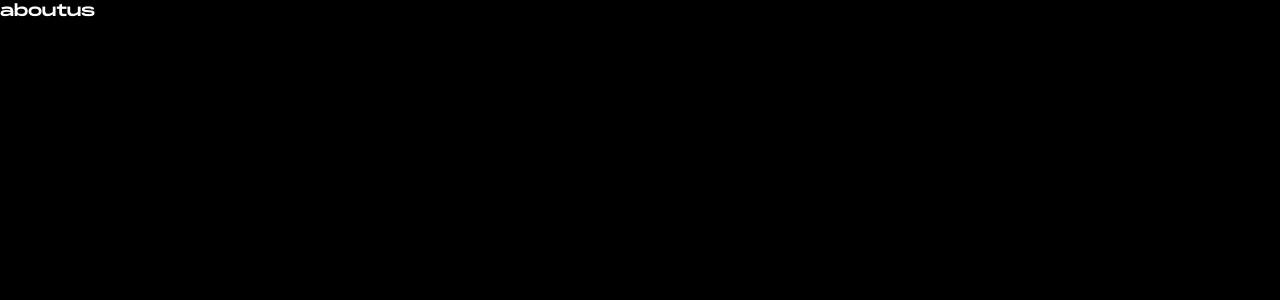
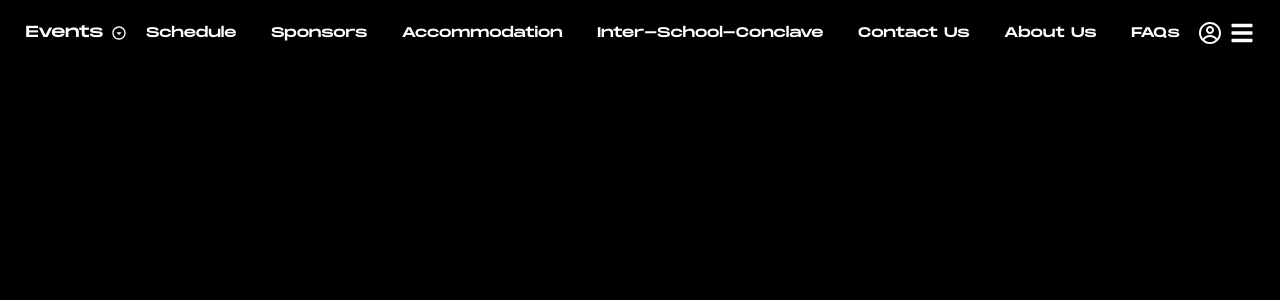
Before and after one commit to AdityaRaj0001/ADVITIYA-24-CLIENT, a Next.js app: page /aboutus in a window 1280 px wide. Shown: the top 300 px of the page. Built offline with nearby package versions, Linux system fonts and the light colour scheme.

Commit message:
routing complete

```diff
--- a/src/app/aboutus/page.jsx
+++ b/src/app/aboutus/page.jsx
@@ -1,8 +1,228 @@
+"use client"
 import React from 'react'
+import { useGSAP } from "@gsap/react";
+import gsap from "gsap";
+import { ScrollTrigger } from "gsap/ScrollTrigger";
+import { Button } from "@/components/ui/button";
+import {
+  DropdownMenu,
+  DropdownMenuContent,
+  DropdownMenuItem,
+  DropdownMenuTrigger,
+} from "@/components/ui/dropdown-menu";
+import { MdOutlineArrowDropDownCircle } from "react-icons/md";
+import { CgProfile } from "react-icons/cg";
+import { FaBars } from "react-icons/fa";
+import { FaRegWindowClose } from "react-icons/fa";
+import { useRef, useLayoutEffect} from "react";
+import Link from "next/link";
+const aboutus = () => {
 
-const aboutus = () => {
+  const page1 = useRef();
+  const { contextSafe } = useGSAP({ scope: page1 });
+  const tl = useRef();
+  // const router = useRouter();
+  const openSidebar = contextSafe(() => {
+    gsap.from(["#sidebar div", "#sidebar #btn"], {
+      onStart: () => {
+        document.querySelector("#sidebar").style.display = "flex";
+        document.querySelector("#mobile-nav").style.display = "none";
+      },
+      y: -50,
+      opacity: 0,
+      duration: 0.3,
+      stagger: 0.1,
+    });
+  });
+
+  const closeSidebar = contextSafe(() => {
+    document.querySelector("#mobile-nav").style.display = "flex";
+    document.querySelector("#sidebar").style.display = "none";
+  });
+
+  useLayoutEffect(() => {
+    const isLargeLaptop = window.innerWidth >= 1280;
+    gsap.registerPlugin(ScrollTrigger);
+
+    let ctx = gsap.context(() => {
+      if (isLargeLaptop) {
+        tl.current = gsap
+          .timeline()
+          .from("nav #btn", {
+            y: -100,
+            opacity: 0,
+            duration: 0.5,
+            ease: "power1.out",
+          })
+      } else {
+        tl.current = gsap
+          .timeline()
+          .from(["#mobile-nav div"], {
+            y: -100,
+            opacity: 0,
+            duration: 0.5,
+          })
+      }
+    }, page1);
+
+    return () => ctx.revert();
+  }, []);
+
   return (
-    <div className='text-white'>aboutus</div>
+    <div ref={page1} className="page1 h-[100vh] w-[100%] relative text-white">
+        <nav className="hidden h-[65px] xl:flex items-center justify-between px-[2vw] py-[4vh]">
+          <span id="btn">
+            <DropdownMenu>
+              <DropdownMenuTrigger className="flex flex-row items-center gap-2 outline-none ">
+                Events
+                <MdOutlineArrowDropDownCircle />
+              </DropdownMenuTrigger>
+              <DropdownMenuContent className="text-white">
+                <DropdownMenuItem>Hackathons</DropdownMenuItem>
+                <DropdownMenuItem>Workshops</DropdownMenuItem>
+                <DropdownMenuItem>Exhibitions</DropdownMenuItem>
+                <DropdownMenuItem>Talk Shows</DropdownMenuItem>
+                <DropdownMenuItem>Competitions</DropdownMenuItem>
+                <DropdownMenuItem>Robowars</DropdownMenuItem>
+              </DropdownMenuContent>
+            </DropdownMenu>
+          </span>
+          <Link id="btn" href="/schedule">
+          <Button  variant="ghost">
+            Schedule
+          </Button>
+          </Link>
+          <Link id="btn" href="/sponsors">
+          <Button  variant="ghost">
+            Sponsors
+          </Button>
+          </Link>
+          <Link id="btn" href="/accommodation">
+          <Button  variant="ghost">
+            Accommodation
+          </Button>
+          </Link>
+         <Link id="btn" href="/isc">
+         <Button  variant="ghost">
+            Inter-School-Conclave
+          </Button>
+         </Link>
+          <Link id="btn" href="/contactus">
+          <Button  variant="ghost">
+            Contact Us
+          </Button>
+          </Link>
+          <Link id="btn" href="/aboutus">
+          <Button  variant="ghost">
+            About Us
+          </Button>
+          </Link>
+          <Link id="btn" href="/faqs">
+          <Button  variant="ghost">
+            FAQs
+          </Button>
+          </Link>
+          <span id="btn">
+            <DropdownMenu>
+              <DropdownMenuTrigger className="flex flex-row items-center gap-2 outline-none text-2xl">
+                {" "}
+                <CgProfile />
+                <FaBars />{" "}
+              </DropdownMenuTrigger>
+              <DropdownMenuContent className="text-white mt-2 mr-2">
+                <DropdownMenuItem>Profile</DropdownMenuItem>
+                <DropdownMenuItem>Login/Register</DropdownMenuItem>
+              </DropdownMenuContent>
+            </DropdownMenu>
+          </span>
+        </nav>
+        <nav
+          id="sidebar"
+          className="hidden z-10 h-[100vh] flex-col xl:hidden  items-center gap-4 md:gap-6  justify-start px-[2vw] py-[4vh]"
+        >
+          <div className=" w-full flex text-2xl mt-8 items-start justify-end px-4">
+            <FaRegWindowClose onClick={closeSidebar} />
+          </div>
+          <span id="btn">
+            <DropdownMenu>
+              <DropdownMenuTrigger className="flex flex-row items-center gap-2 outline-none ">
+                Events
+                <MdOutlineArrowDropDownCircle />
+              </DropdownMenuTrigger>
+              <DropdownMenuContent className="text-white">
+                <DropdownMenuItem>Hackathons</DropdownMenuItem>
+                <DropdownMenuItem>Workshops</DropdownMenuItem>
+                <DropdownMenuItem>Exhibitions</DropdownMenuItem>
+                <DropdownMenuItem>Talk Shows</DropdownMenuItem>
+                <DropdownMenuItem>Competitions</DropdownMenuItem>
+                <DropdownMenuItem>Robowars</DropdownMenuItem>
+              </DropdownMenuContent>
+            </DropdownMenu>
+          </span>
+          <Link id="btn" href="/schedule">
+          <Button  variant="ghost">
+            Schedule
+          </Button>
+          </Link>
+          <Link id="btn" href="/sponsors">
+          <Button  variant="ghost">
+            Sponsors
+          </Button>
+          </Link>
+          <Link id="btn" href="/accommodation">
+          <Button  variant="ghost">
+            Accommodation
+          </Button>
+          </Link>
+         <Link id="btn" href="/isc">
+         <Button  variant="ghost">
+            Inter-School-Conclave
+          </Button>
+         </Link>
+          <Link id="btn" href="/contactus">
+          <Button  variant="ghost">
+            Contact Us
+          </Button>
+          </Link>
+          <Link id="btn" href="/aboutus">
+          <Button  variant="ghost">
+            About Us
+          </Button>
+          </Link>
+          <Link id="btn" href="/faqs">
+          <Button  variant="ghost">
+            FAQs
+          </Button>
+          </Link>
+          <span id="btn">
+            <DropdownMenu id="btn">
+              <DropdownMenuTrigger className="flex flex-row items-center gap-2 outline-none text-2xl">
+                {" "}
+                <CgProfile />
+                <FaBars />{" "}
+              </DropdownMenuTrigger>
+              <DropdownMenuContent className="text-white mt-2 mr-2">
+                <DropdownMenuItem>Profile</DropdownMenuItem>
+                <DropdownMenuItem>Login/Register</DropdownMenuItem>
+              </DropdownMenuContent>
+            </DropdownMenu>
+          </span>
+        </nav>
+
+        <div
+          id="mobile-nav"
+          className="flex h-[30px] xl:hidden px-4 py-8 justify-between items-center"
+        >
+          <div id="left">
+            <h1>LOGO</h1>
+          </div>
+          <div id="right" className="text-2xl" onClick={openSidebar}>
+            <FaBars />
+          </div>
+        </div>
+
+
+      </div>
   )
 }
 
--- /dev/null
+++ b/src/app/faqs/page.jsx
@@ -0,0 +1,9 @@
+import React from 'react'
+
+const FAQs = () => {
+  return (
+    <div>FAQs</div>
+  )
+}
+
+export default FAQs
--- /dev/null
+++ b/src/app/schedule/page.jsx
@@ -0,0 +1,10 @@
+'use client'
+import React from 'react'
+
+const Schedule = () => {
+  return (
+    <div className='text-white flex text-2xl items-center justify-center'>Schedule</div>
+  )
+}
+
+export default Schedule
--- /dev/null
+++ b/src/app/sponsors/page.jsx
@@ -0,0 +1,9 @@
+import React from 'react'
+
+const Sponsors = () => {
+  return (
+    <div>Sponsors</div>
+  )
+}
+
+export default Sponsors
--- a/src/components/Home/index.jsx
+++ b/src/components/Home/index.jsx
@@ -48,7 +48,7 @@ export default function Index() {
       if (isLargeLaptop) {
         tl.current = gsap
           .timeline()
-          .from("nav #nav-btn", {
+          .from("nav #btn", {
             y: -100,
             opacity: 0,
             duration: 0.5,
@@ -108,7 +108,7 @@ export default function Index() {
     <>
       <div ref={page1} className="page1 h-[100vh] w-[100%] relative text-white">
         <nav className="hidden h-[65px] xl:flex items-center justify-between px-[2vw] py-[4vh]">
-          <span id="nav-btn">
+          <span id="btn">
             <DropdownMenu>
               <DropdownMenuTrigger className="flex flex-row items-center gap-2 outline-none ">
                 Events
@@ -124,30 +124,43 @@ export default function Index() {
               </DropdownMenuContent>
             </DropdownMenu>
           </span>
-          <Button id="nav-btn" variant="ghost">
+          <Link id="btn" href="/schedule">
+          <Button  variant="ghost">
             Schedule
           </Button>
-          <Button id="nav-btn" variant="ghost">
+          </Link>
+          <Link id="btn" href="/sponsors">
+          <Button  variant="ghost">
+            Sponsors
+          </Button>
+          </Link>
+          <Link id="btn" href="/accommodation">
+          <Button  variant="ghost">
             Accommodation
           </Button>
-          <Button id="nav-btn" variant="ghost">
-            Sponsors
-          </Button>
-          <Button id="nav-btn" variant="ghost">
+          </Link>
+         <Link id="btn" href="/isc">
+         <Button  variant="ghost">
             Inter-School-Conclave
           </Button>
-          <Button id="nav-btn" variant="ghost">
+         </Link>
+          <Link id="btn" href="/contactus">
+          <Button  variant="ghost">
             Contact Us
           </Button>
-          <Link href="/aboutus">
-          <Button id="nav-btn" variant="ghost">
+          </Link>
+          <Link id="btn" href="/aboutus">
+          <Button  variant="ghost">
             About Us
           </Button>
           </Link>
-          <Button id="nav-btn" variant="ghost">
+          <Link id="btn" href="/faqs">
+          <Button  variant="ghost">
             FAQs
           </Button>
-          <span id="nav-btn">
+          </Link>
+
+          <span id="btn">
             <DropdownMenu>
               <DropdownMenuTrigger className="flex flex-row items-center gap-2 outline-none text-2xl">
                 {" "}
@@ -184,27 +197,42 @@ export default function Index() {
               </DropdownMenuContent>
             </DropdownMenu>
           </span>
-          <Button id="btn" variant="ghost">
+          <Link id="btn" href="/schedule">
+          <Button  variant="ghost">
             Schedule
           </Button>
-          <Button id="btn" variant="ghost">
+          </Link>
+          <Link id="btn" href="/sponsors">
+          <Button  variant="ghost">
             Sponsors
           </Button>
-          <Button id="btn" variant="ghost">
+          </Link>
+          <Link id="btn" href="/accommodation">
+          <Button  variant="ghost">
             Accommodation
           </Button>
-          <Button id="btn" variant="ghost">
+          </Link>
+         <Link id="btn" href="/isc">
+         <Button  variant="ghost">
             Inter-School-Conclave
           </Button>
-          <Button id="btn" variant="ghost">
+         </Link>
+          <Link id="btn" href="/contactus">
+          <Button  variant="ghost">
             Contact Us
           </Button>
-          <Button id="btn" variant="ghost" onClick={()=>{router.push("/aboutus")}}>
+          </Link>
+          <Link id="btn" href="/aboutus">
+          <Button  variant="ghost">
             About Us
           </Button>
-          <Button id="btn" variant="ghost">
+          </Link>
+          <Link id="btn" href="/faqs">
+          <Button  variant="ghost">
             FAQs
           </Button>
+          </Link>
+
           <span id="btn">
             <DropdownMenu id="btn">
               <DropdownMenuTrigger className="flex flex-row items-center gap-2 outline-none text-2xl">
@@ -219,6 +247,7 @@ export default function Index() {
             </DropdownMenu>
           </span>
         </nav>
+
         <div
           id="mobile-nav"
           className="flex h-[30px] xl:hidden px-4 py-8 justify-between items-center"
--- a/src/components/Intro/index.jsx
+++ b/src/components/Intro/index.jsx
@@ -108,7 +108,6 @@ export default function Index({setloading}) {
             <h1>Future</h1>
           </div>
         </div>
-
         <div
           id="intro"
           className="bg-black text-xl md:text-3xl lg:text-5xl hidden h-[100vh] items-center justify-center"
```
Also changed, not shown: src/app/events/page.jsx (deleted, +0 -10 lines), src/app/isc/page.jsx (added, +9 -0 lines).
